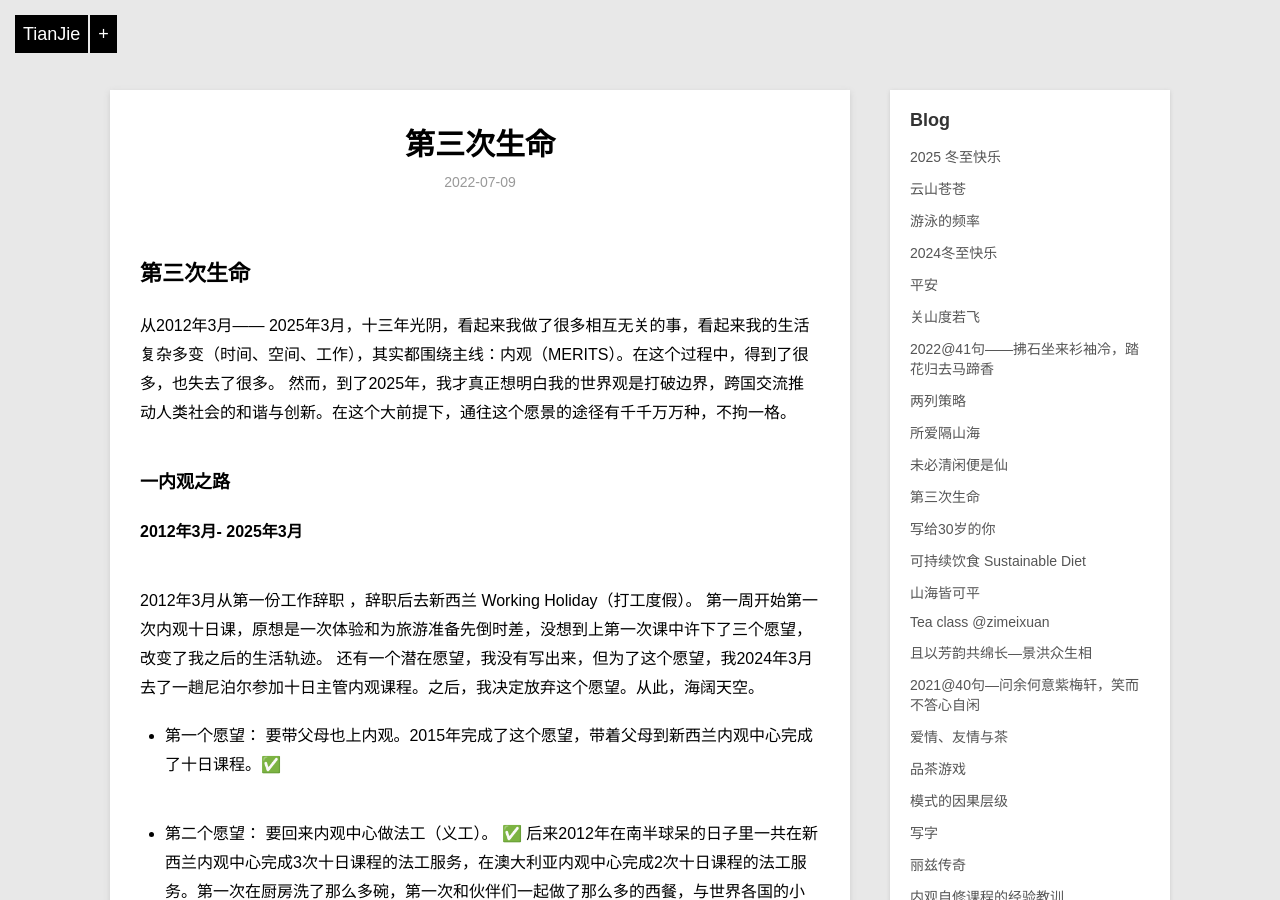
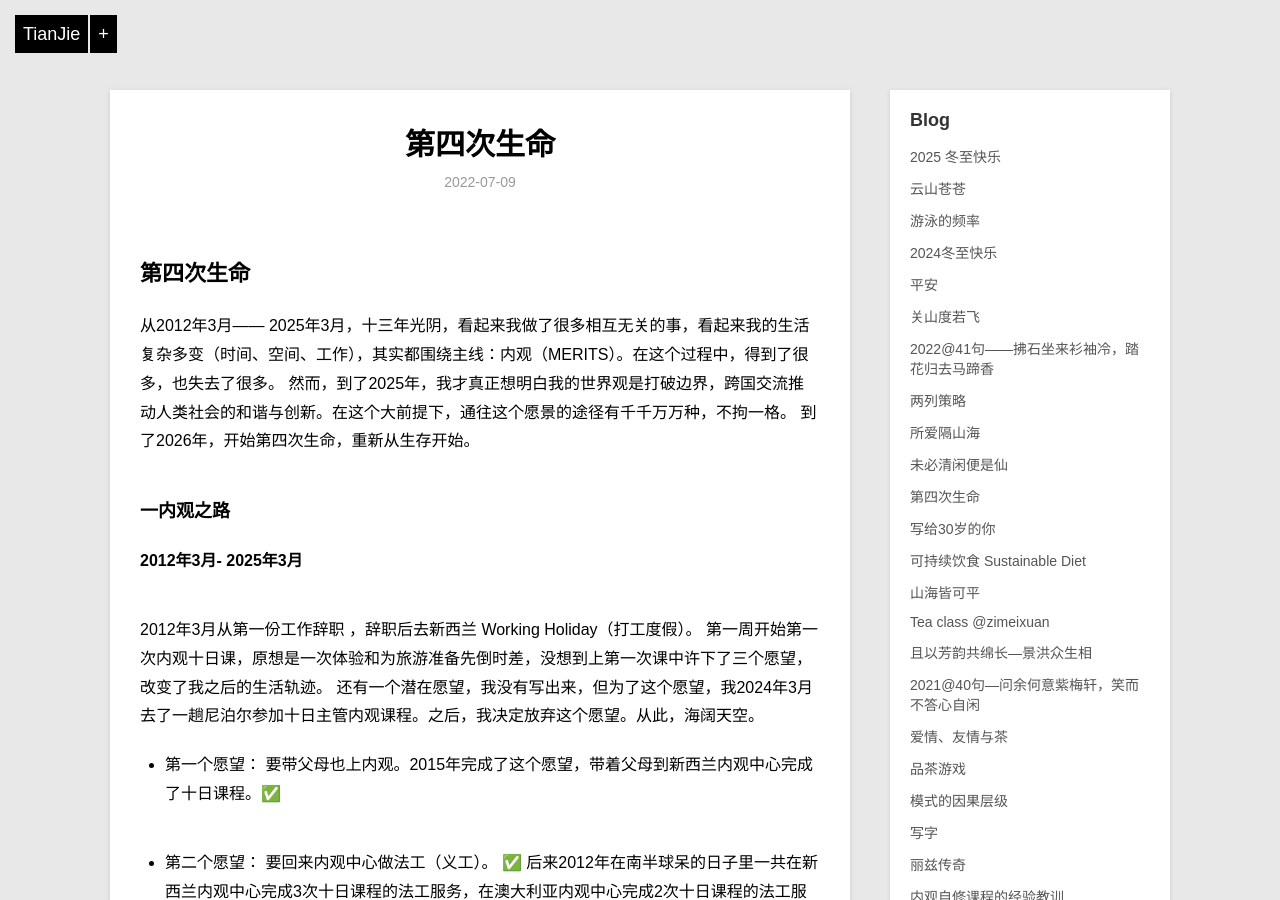
Before and after one commit to violettianjie/violettianjie.github.io, a Jekyll site: the page built from _posts/blog/2022-07-09-2life.md, in a window 1280 px wide and 900 px high. Built offline with Jekyll 4.4.1, drawn with Linux system fonts in a browser that asks for light colours; comment, search, counter and statistics services are not loaded; some of the changed text lies outside the part shown.

Commit message:
Update 2022-07-09-2life.md

```diff
--- a/_posts/blog/2022-07-09-2life.md
+++ b/_posts/blog/2022-07-09-2life.md
@@ -1,14 +1,15 @@
 ---
 layout: post
-title: " 第三次生命 "
-description: "以终为始 "
+title: " 第四次生命 "
+description: "从前种种比如死 "
 category: blog
 ---
 
-## 第三次生命
+## 第四次生命
 
 从2012年3月—— 2025年3月，十三年光阴，看起来我做了很多相互无关的事，看起来我的生活复杂多变（时间、空间、工作），其实都围绕主线：内观（MERITS）。在这个过程中，得到了很多，也失去了很多。
 然而，到了2025年，我才真正想明白我的世界观是打破边界，跨国交流推动人类社会的和谐与创新。在这个大前提下，通往这个愿景的途径有千千万万种，不拘一格。
+到了2026年，开始第四次生命，重新从生存开始。
 
 
 ### 一内观之路
@@ -73,7 +74,12 @@ category: blog
 
 第六次 2025.1-3 加德满都。完成第二次45日内观。 ✅
 
+第一次申请内观60日服务，2024 尼泊尔。没有结果，浪费了一张机票，改签。但是上了一次10日管理者课程。
+第二次申请内观60日服务，2026 英国。候补录取了。我取消了。
+
 修行是一辈子的事，内观是一辈子的事，上长课程并不是最重要的，每日一小时的早晚课比上长课程重要。
+
+内观很重要，但是它不是我生命的全部，需要平衡。
 
 
 ### 二 自由探索之路
@@ -108,9 +114,6 @@ category: blog
 2018-2021 北京
 2021-至今 （工作注册） （上海）
 
-
-
-
 ### 三 新生之路
 
 2024年，我总结这些年的经历，观点有了变化：
@@ -122,8 +125,11 @@ category: blog
 
 2024年 学完多邻国德语课程, 获得瑞士国家旅游局认证瑞士旅游专家,考了导游资格考试；2025年 拿到英语导游证书；。
 
-P.S.
-我的人生五事：LOVE HEALTH MERITS TRAVEL MUSIC。
+### 四 生存
+从前种种比如死。2026年1月取消了已经被录取的英国60日内观课程服务。
+
+2026年，重新开始以生存为目标，安身立命活下来。
+
 
 
 
@@ -137,6 +143,7 @@ P.S.
 - 3、修订 2023年9月
 - 4、修订 2024年4月
 - 5、修订 2025年6月
+- 6、修订 2026年2月
 
 <div id="disqus_thread"></div>
 <script>
```
